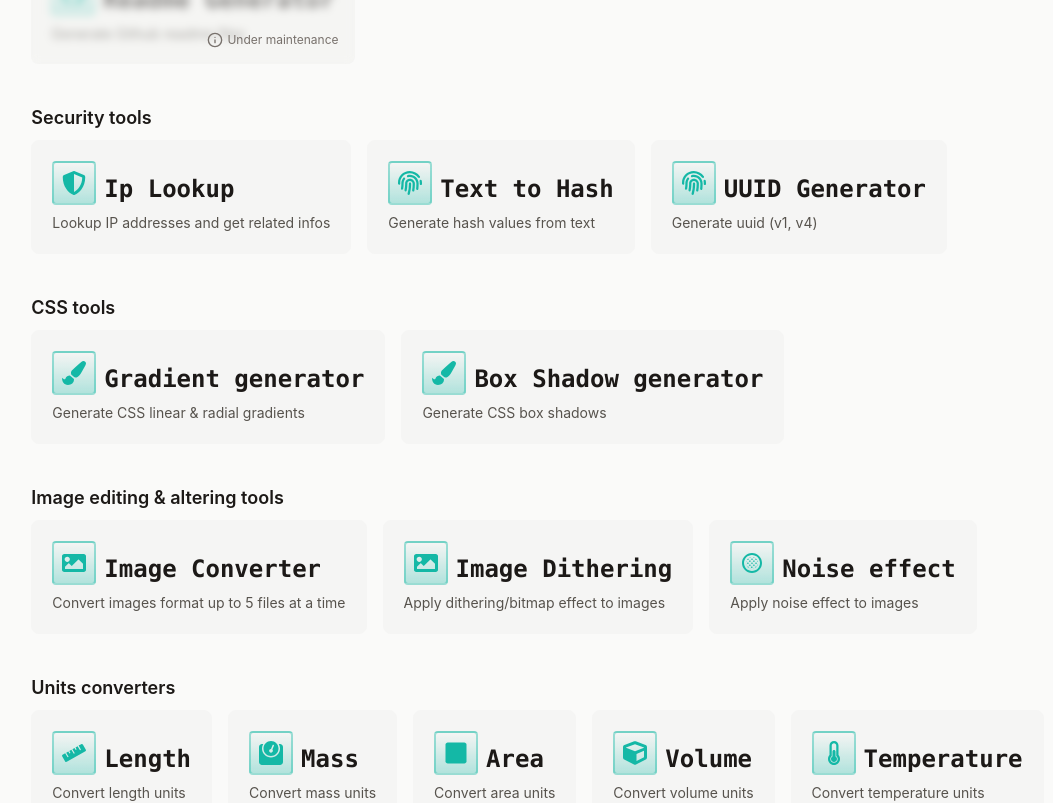
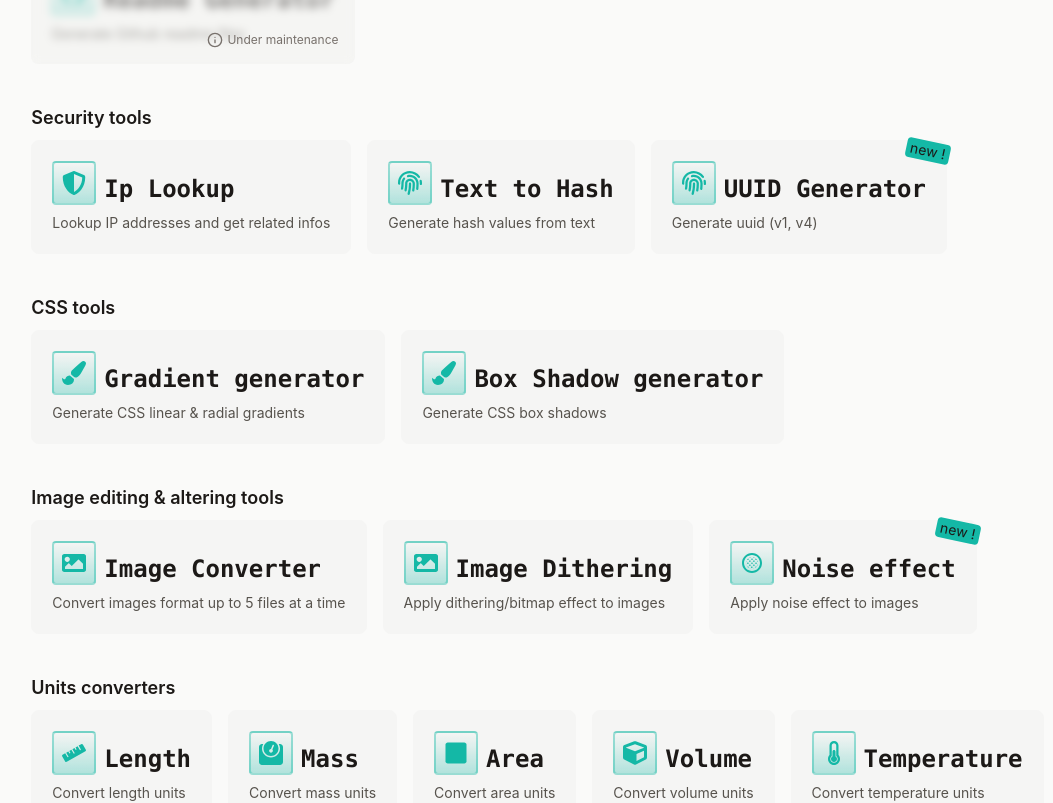
Before and after one commit to Oslonline/oslo-toolbox, a React (Vite) app: page / in a window 1280 px wide. Shown: the part 1240-2043 px from the top of the page, without its empty margins (46-1099 px from the left). Built offline with nearby package versions, Linux system fonts and the light colour scheme.

Commit message:
feat: add "new" span on new tools link in homepage

```diff
--- a/src/pages/Home.jsx
+++ b/src/pages/Home.jsx
@@ -93,13 +93,14 @@ function Home() {
                         <Link
                           to={subTool.link}
                           key={subIndex}
-                          className="dark:bg-text-base dark:border-text-base border-text-dark hover:border-accent from-accent/0 hover:from-accent/10 bg-text-dark flex max-w-md flex-col justify-center gap-1 rounded-lg border bg-gradient-to-bl to-transparent p-4 hover:cursor-pointer hover:transition hover:duration-200 lg:gap-2 xl:p-5"
+                          className="dark:bg-text-base dark:border-text-base border-text-dark hover:border-accent from-accent/0 hover:from-accent/10 bg-text-dark relative flex max-w-md flex-col justify-center gap-1 rounded-lg border bg-gradient-to-bl to-transparent p-4 hover:cursor-pointer hover:transition hover:duration-200 lg:gap-2 xl:p-5"
                         >
                           <div className="flex items-end gap-2">
                             <span className="text-accent border-accent/40 from-accent/30 rounded border-2 bg-linear-to-t to-transparent p-2 text-lg lg:text-2xl">{React.createElement(subTool.icon)}</span>
                             <p className="font-mono text-lg font-semibold lg:text-xl xl:text-2xl">{subTool.name}</p>
                           </div>
                           <p className="line-clamp-2 text-sm text-stone-600 dark:text-stone-400">{subTool.description}</p>
+                          {subTool.new === true && <span className="bg-accent absolute top-0 -right-1 rotate-12 rounded px-1 text-xs xl:text-sm">new !</span>}
                         </Link>
                       ),
                     )}
```
